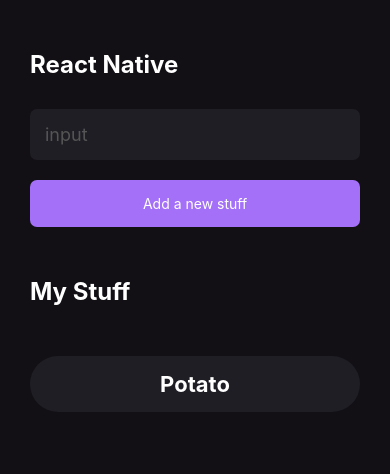
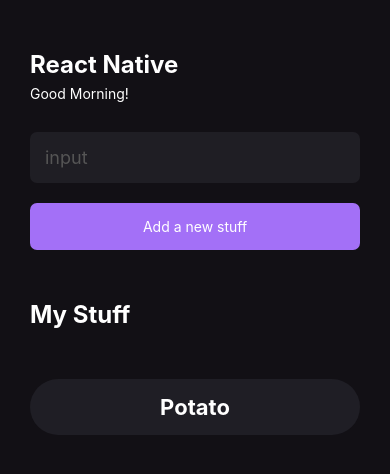
Before and after one commit to Rafhael-Josino/React-Native-Study, a React Native app: screen / in a window 390 px wide. Shown: the top 474 px of the page. Built offline with nearby package versions, Linux system fonts and the light colour scheme.

Commit message:
FlatList added to list of stuffs

```diff
--- a/src/components/Card.tsx
+++ b/src/components/CardList.tsx
@@ -2,7 +2,8 @@
 import {
     Text,
     TouchableOpacity,
-    StyleSheet
+    StyleSheet,
+    FlatList,
 } from 'react-native';
 
 type Props = {
@@ -12,17 +13,19 @@
 function Card(props: Props) {
     const { myStuff } = props;
 
-    const renderedStuff = myStuff.map((stuff, index) => <TouchableOpacity
+    const renderedStuff = (stuff: string) => <TouchableOpacity
         style={styles.buttonStuff}
-                key={index}
     >
         <Text style={styles.stuffs}>
             {stuff}
         </Text>
     </TouchableOpacity>
-    );
 
-    return <>{renderedStuff}</>
+    return <FlatList
+        data={myStuff}
+        keyExtractor={item => item}
+        renderItem={({ item }) => renderedStuff(item) }
+    />
 }
 
 const styles = StyleSheet.create({
--- a/src/pages/Home.tsx
+++ b/src/pages/Home.tsx
@@ -1,24 +1,41 @@
-import React, { useState } from "react";
+import React, { useState, useEffect } from "react";
 import {
   View,
   Text,
   StyleSheet,
   TextInput,
-  TouchableOpacity
+  TouchableOpacity,
 } from 'react-native';
 import Button from '../components/Button';
-import Card from '../components/Card';
+import Cards from '../components/CardList';
 
 function Home() {
   const [newStuff, setNewStuff] = useState("Potato");
   const [myStuff, setMyStuff] = useState(["Potato"]);
+  const [greeting, setGreeting] = useState('');
 
   const setMyStuffHandler = () => {
     setMyStuff(oldStuff => [...oldStuff, newStuff]);
   }
 
+  useEffect(() => {
+    const currentHour = new Date().getHours();
+
+    if (currentHour < 12) {
+      setGreeting('Good Morning!');
+    } else if (currentHour < 18){
+      setGreeting('Good Afternoon!');
+    } else {
+      setGreeting('Good Night!');
+    }
+  }, []);
+
   return <View style={styles.container}>
     <Text style={styles.title}>React Native</Text>
+
+    <Text style={styles.greetings}>
+      {greeting}
+    </Text>
 
     <TextInput
       style={styles.input}
@@ -33,7 +50,7 @@
       My Stuff
     </Text>
 
-    <Card myStuff={myStuff} />
+    <Cards myStuff={myStuff} />
   </View>
 }
 
@@ -57,6 +74,10 @@
     marginTop: 30,
     borderRadius: 7,
   },
+  greetings: {
+    marginTop: 6,
+    color: '#fff',
+  }
 });
 
 export default Home;
```
Lines whose indentation alone changed are shown as unchanged.
